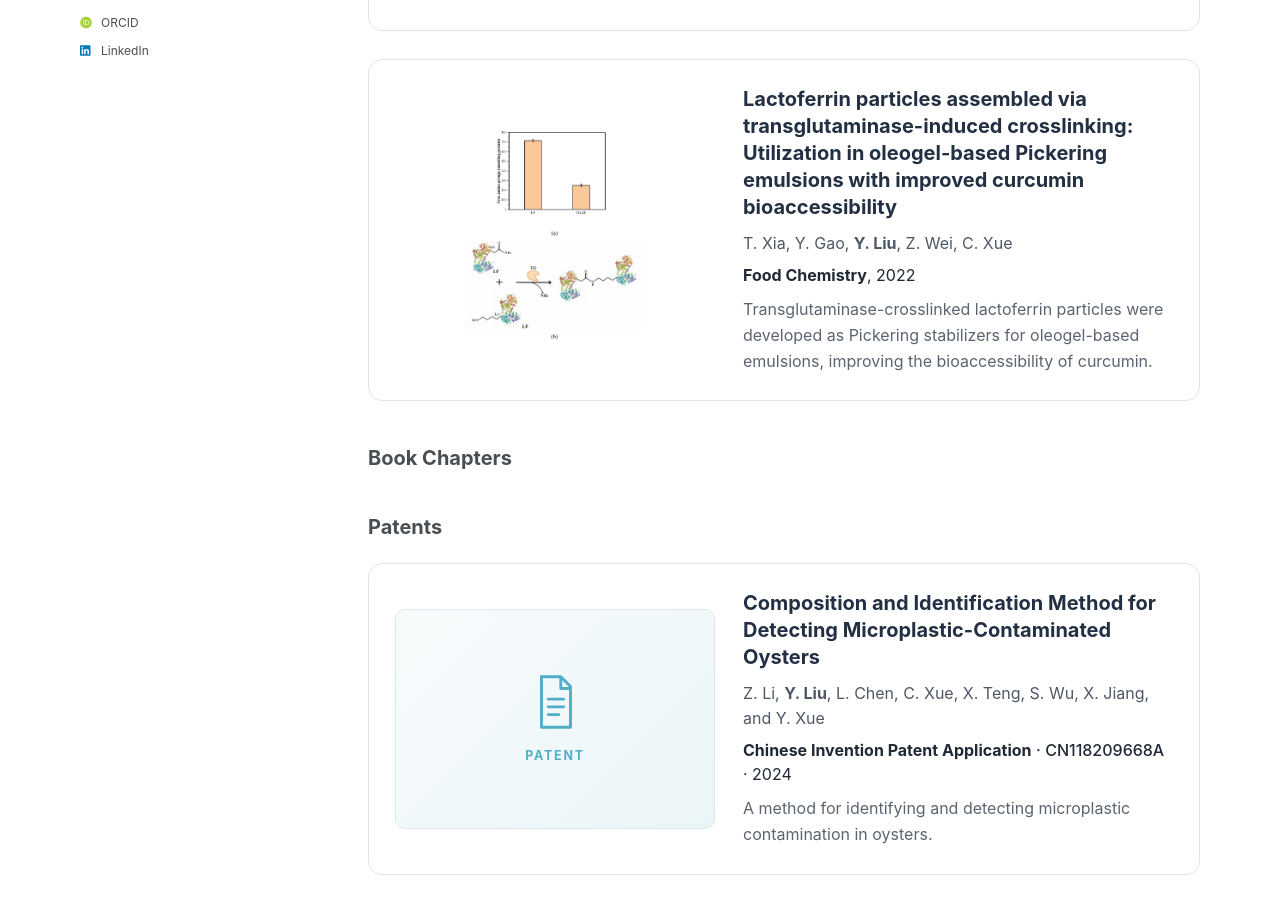
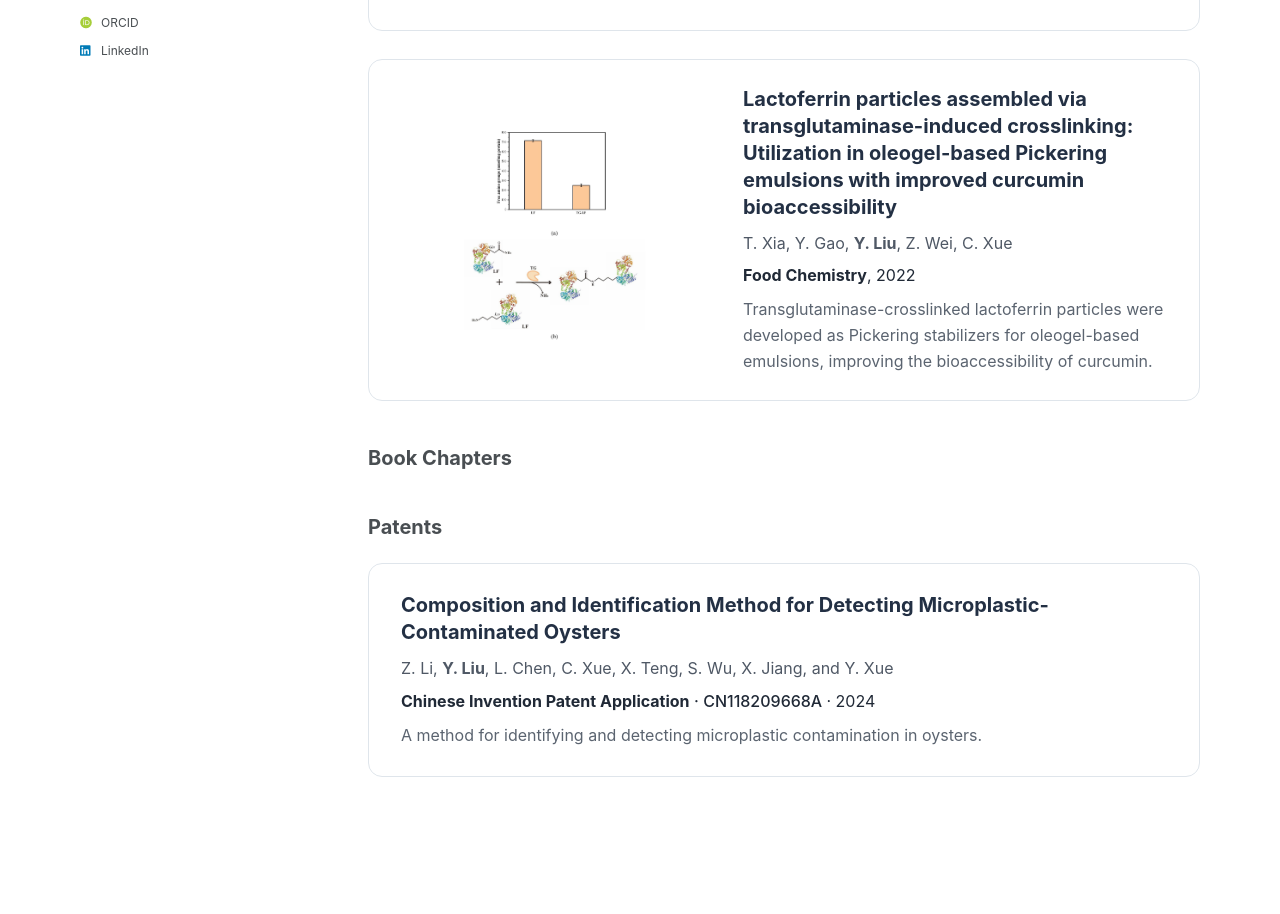
Before and after one commit to yuliu0322/yuliu0322.github.io, a Jekyll site: the page built from _pages/publications.html, in a window 1280 px wide and 1400 px high, scrolled down 1894 px, cut to the strip 465-1379 px from the top of the window. Built offline with Jekyll 4.4.1, drawn with Linux system fonts in a browser that asks for light colours; some web fonts are replaced; a script bundle is joined from its source files by our own code; library files that are not in the unit come from our copies; after the commit the page ends 3208 px from its top, so only the background shows below that.

Commit message:
Update publications.html

```diff
--- a/_pages/publications.html
+++ b/_pages/publications.html
@@ -8,11 +8,15 @@ description: "Peer-reviewed journal articles, book chapters, and patents by Yu L
 
 <style>
 /* ========================================
-   General page styles
+   General layout
    ======================================== */
 
 .publication-intro {
   margin-bottom: 1.5rem;
+}
+
+.publication-section {
+  margin-bottom: 2.5rem;
 }
 
 .publication-section-title {
@@ -70,8 +74,14 @@ description: "Peer-reviewed journal articles, book chapters, and patents by Yu L
   box-shadow: 0 8px 24px rgba(0, 0, 0, 0.08);
 }
 
+/* 专利只显示文字，不显示图片 */
+.patent-card {
+  display: block;
+  padding: 28px 32px;
+}
+
 /* ========================================
-   Image area
+   Publication images
    ======================================== */
 
 .publication-image-box {
@@ -98,10 +108,10 @@ description: "Peer-reviewed journal articles, book chapters, and patents by Yu L
 }
 
 /* ========================================
-   Placeholder for books and patents
+   Book chapter placeholder
    ======================================== */
 
-.publication-placeholder {
+.book-placeholder {
   display: flex;
   flex-direction: column;
   align-items: center;
@@ -112,9 +122,6 @@ description: "Peer-reviewed journal articles, book chapters, and patents by Yu L
   box-sizing: border-box;
   border: 1px solid #dce7ec;
   border-radius: 10px;
-}
-
-.book-placeholder {
   background: linear-gradient(
     135deg,
     #f8fafc 0%,
@@ -123,22 +130,13 @@ description: "Peer-reviewed journal articles, book chapters, and patents by Yu L
   color: #64748b;
 }
 
-.patent-placeholder {
-  background: linear-gradient(
-    135deg,
-    #f7fbfc 0%,
-    #eaf5f8 100%
-  );
-  color: #52adc8;
-}
-
-.placeholder-svg {
+.book-placeholder-svg {
   width: 62px;
   height: 62px;
   margin-bottom: 14px;
 }
 
-.placeholder-label {
+.book-placeholder-label {
   font-size: 0.78rem;
   font-weight: 700;
   letter-spacing: 0.14em;
@@ -209,6 +207,11 @@ description: "Peer-reviewed journal articles, book chapters, and patents by Yu L
     padding: 20px;
   }
 
+  .patent-card {
+    display: block;
+    padding: 22px;
+  }
+
   .publication-image-box {
     width: 100%;
     min-width: 0;
@@ -221,7 +224,7 @@ description: "Peer-reviewed journal articles, book chapters, and patents by Yu L
     object-fit: contain;
   }
 
-  .publication-placeholder {
+  .book-placeholder {
     width: 100%;
     min-width: 0;
     height: 190px;
@@ -237,11 +240,15 @@ description: "Peer-reviewed journal articles, book chapters, and patents by Yu L
     padding: 16px;
   }
 
+  .patent-card {
+    padding: 18px;
+  }
+
   .publication-image-box {
     height: 200px;
   }
 
-  .publication-placeholder {
+  .book-placeholder {
     height: 170px;
   }
 
@@ -286,15 +289,17 @@ description: "Peer-reviewed journal articles, book chapters, and patents by Yu L
 
 
 <!-- ======================================
-     Peer-reviewed journal articles
+     Peer-Reviewed Journal Articles
      ====================================== -->
 
 <section class="publication-section">
+
   <h2 class="publication-section-title">
     Peer-Reviewed Journal Articles
   </h2>
 
   <div class="publication-list">
+
     {% for post in site.publications reversed %}
       {% unless post.type == "book" or post.type == "patent" %}
 
@@ -302,6 +307,7 @@ description: "Peer-reviewed journal articles, book chapters, and patents by Yu L
 
           {% if post.thumbnail %}
             <div class="publication-image-box">
+
               <img
                 class="publication-thumbnail"
                 src="{{ post.thumbnail | relative_url }}"
@@ -309,21 +315,24 @@ description: "Peer-reviewed journal articles, book chapters, and patents by Yu L
                 loading="lazy"
                 style="transform: scale({{ post.thumbnail_scale | default: 1 }});"
               >
+
             </div>
           {% endif %}
 
           <div class="publication-content">
 
             <h3 class="publication-title">
+
               <a
-                href="{% if post.paperurl %}{{ post.paperurl }}{% else %}{{ post.url | relative_url }}{% endif %}"
-                {% if post.paperurl %}
+                href="{% if post.paperurl and post.paperurl != '' %}{{ post.paperurl }}{% else %}{{ post.url | relative_url }}{% endif %}"
+                {% if post.paperurl and post.paperurl != "" %}
                   target="_blank"
                   rel="noopener noreferrer"
                 {% endif %}
               >
                 {{ post.title }}
               </a>
+
             </h3>
 
             {% if post.authors %}
@@ -334,12 +343,15 @@ description: "Peer-reviewed journal articles, book chapters, and patents by Yu L
 
             {% if post.venue %}
               <p class="publication-venue">
+
                 <strong>{{ post.venue }}</strong>,
+
                 {% if post.year %}
                   {{ post.year }}
                 {% else %}
                   {{ post.date | date: "%Y" }}
                 {% endif %}
+
               </p>
             {% endif %}
 
@@ -350,31 +362,38 @@ description: "Peer-reviewed journal articles, book chapters, and patents by Yu L
             {% endif %}
 
           </div>
+
         </article>
 
       {% endunless %}
     {% endfor %}
+
   </div>
+
 </section>
 
 
 <!-- ======================================
-     Book chapters
+     Book Chapters
      ====================================== -->
 
 <section class="publication-section">
+
   <h2 class="publication-section-title">
     Book Chapters
   </h2>
 
   <div class="publication-list">
+
     {% for post in site.publications reversed %}
       {% if post.type == "book" %}
 
         <article class="publication-card">
 
           {% if post.thumbnail %}
+
             <div class="publication-image-box">
+
               <img
                 class="publication-thumbnail"
                 src="{{ post.thumbnail | relative_url }}"
@@ -382,16 +401,19 @@ description: "Peer-reviewed journal articles, book chapters, and patents by Yu L
                 loading="lazy"
                 style="transform: scale({{ post.thumbnail_scale | default: 1 }});"
               >
+
             </div>
 
           {% else %}
 
-            <div class="publication-placeholder book-placeholder">
+            <div class="book-placeholder">
+
               <svg
-                class="placeholder-svg"
+                class="book-placeholder-svg"
                 viewBox="0 0 64 64"
                 aria-hidden="true"
               >
+
                 <path
                   d="M9 12c8-3 15-2 23 3v40c-8-5-15-6-23-3V12z"
                   fill="none"
@@ -414,11 +436,13 @@ description: "Peer-reviewed journal articles, book chapters, and patents by Yu L
                   stroke="currentColor"
                   stroke-width="3"
                 />
+
               </svg>
 
-              <span class="placeholder-label">
+              <span class="book-placeholder-label">
                 BOOK CHAPTER
               </span>
+
             </div>
 
           {% endif %}
@@ -426,15 +450,17 @@ description: "Peer-reviewed journal articles, book chapters, and patents by Yu L
           <div class="publication-content">
 
             <h3 class="publication-title">
+
               <a
-                href="{% if post.paperurl %}{{ post.paperurl }}{% else %}{{ post.url | relative_url }}{% endif %}"
-                {% if post.paperurl %}
+                href="{% if post.paperurl and post.paperurl != '' %}{{ post.paperurl }}{% else %}{{ post.url | relative_url }}{% endif %}"
+                {% if post.paperurl and post.paperurl != "" %}
                   target="_blank"
                   rel="noopener noreferrer"
                 {% endif %}
               >
                 {{ post.title }}
               </a>
+
             </h3>
 
             {% if post.authors %}
@@ -445,12 +471,15 @@ description: "Peer-reviewed journal articles, book chapters, and patents by Yu L
 
             {% if post.venue %}
               <p class="publication-venue">
+
                 <strong>{{ post.venue }}</strong>,
+
                 {% if post.year %}
                   {{ post.year }}
                 {% else %}
                   {{ post.date | date: "%Y" }}
                 {% endif %}
+
               </p>
             {% endif %}
 
@@ -461,77 +490,48 @@ description: "Peer-reviewed journal articles, book chapters, and patents by Yu L
             {% endif %}
 
           </div>
+
         </article>
 
       {% endif %}
     {% endfor %}
+
   </div>
+
 </section>
 
 
 <!-- ======================================
-     Patents
+     Patents — text only
      ====================================== -->
 
 <section class="publication-section">
+
   <h2 class="publication-section-title">
     Patents
   </h2>
 
   <div class="publication-list">
+
     {% for post in site.publications reversed %}
       {% if post.type == "patent" %}
 
-        <article class="publication-card">
-
-          <div class="publication-placeholder patent-placeholder">
-            <svg
-              class="placeholder-svg"
-              viewBox="0 0 64 64"
-              aria-hidden="true"
-            >
-              <path
-                d="M18 6h20l10 10v42H18z"
-                fill="none"
-                stroke="currentColor"
-                stroke-width="3"
-                stroke-linejoin="round"
-              />
-
-              <path
-                d="M38 6v12h10"
-                fill="none"
-                stroke="currentColor"
-                stroke-width="3"
-                stroke-linejoin="round"
-              />
-
-              <path
-                d="M25 29h16M25 37h16M25 45h11"
-                fill="none"
-                stroke="currentColor"
-                stroke-width="3"
-                stroke-linecap="round"
-              />
-            </svg>
-
-            <span class="placeholder-label">
-              PATENT
-            </span>
-          </div>
+        <article class="publication-card patent-card">
 
           <div class="publication-content">
 
             <h3 class="publication-title">
+
               <a
-                href="{% if post.paperurl %}{{ post.paperurl }}{% else %}{{ post.url | relative_url }}{% endif %}"
-                {% if post.paperurl %}
+                href="{% if post.paperurl and post.paperurl != '' %}{{ post.paperurl }}{% else %}{{ post.url | relative_url }}{% endif %}"
+                {% if post.paperurl and post.paperurl != "" %}
                   target="_blank"
                   rel="noopener noreferrer"
                 {% endif %}
               >
                 {{ post.title }}
               </a>
+
             </h3>
 
             {% if post.authors %}
@@ -541,6 +541,7 @@ description: "Peer-reviewed journal articles, book chapters, and patents by Yu L
             {% endif %}
 
             <p class="publication-venue">
+
               {% if post.venue %}
                 <strong>{{ post.venue }}</strong>
               {% endif %}
@@ -556,6 +557,7 @@ description: "Peer-reviewed journal articles, book chapters, and patents by Yu L
               {% else %}
                 · {{ post.date | date: "%Y" }}
               {% endif %}
+
             </p>
 
             {% if post.excerpt %}
@@ -607,6 +610,7 @@ description: "Peer-reviewed journal articles, book chapters, and patents by Yu L
     }
 
     searchInput.addEventListener("input", function () {
+
       const query = searchInput.value
         .toLowerCase()
         .trim();
@@ -614,6 +618,7 @@ description: "Peer-reviewed journal articles, book chapters, and patents by Yu L
       let visibleCards = 0;
 
       cards.forEach(function (card) {
+
         const searchableText = card.textContent
           .toLowerCase()
           .replace(/\s+/g, " ");
@@ -631,22 +636,32 @@ description: "Peer-reviewed journal articles, book chapters, and patents by Yu L
             "important"
           );
         }
+
       });
 
       if (noResults) {
         noResults.style.display =
-          visibleCards === 0 ? "block" : "none";
+          visibleCards === 0
+            ? "block"
+            : "none";
       }
+
     });
+
   }
 
   if (document.readyState === "loading") {
+
     document.addEventListener(
       "DOMContentLoaded",
       initializePublicationSearch
     );
+
   } else {
+
     initializePublicationSearch();
+
   }
+
 })();
 </script>
```
Also changed, not shown: other parts of _pages/publications.html (+9 -12 lines).
